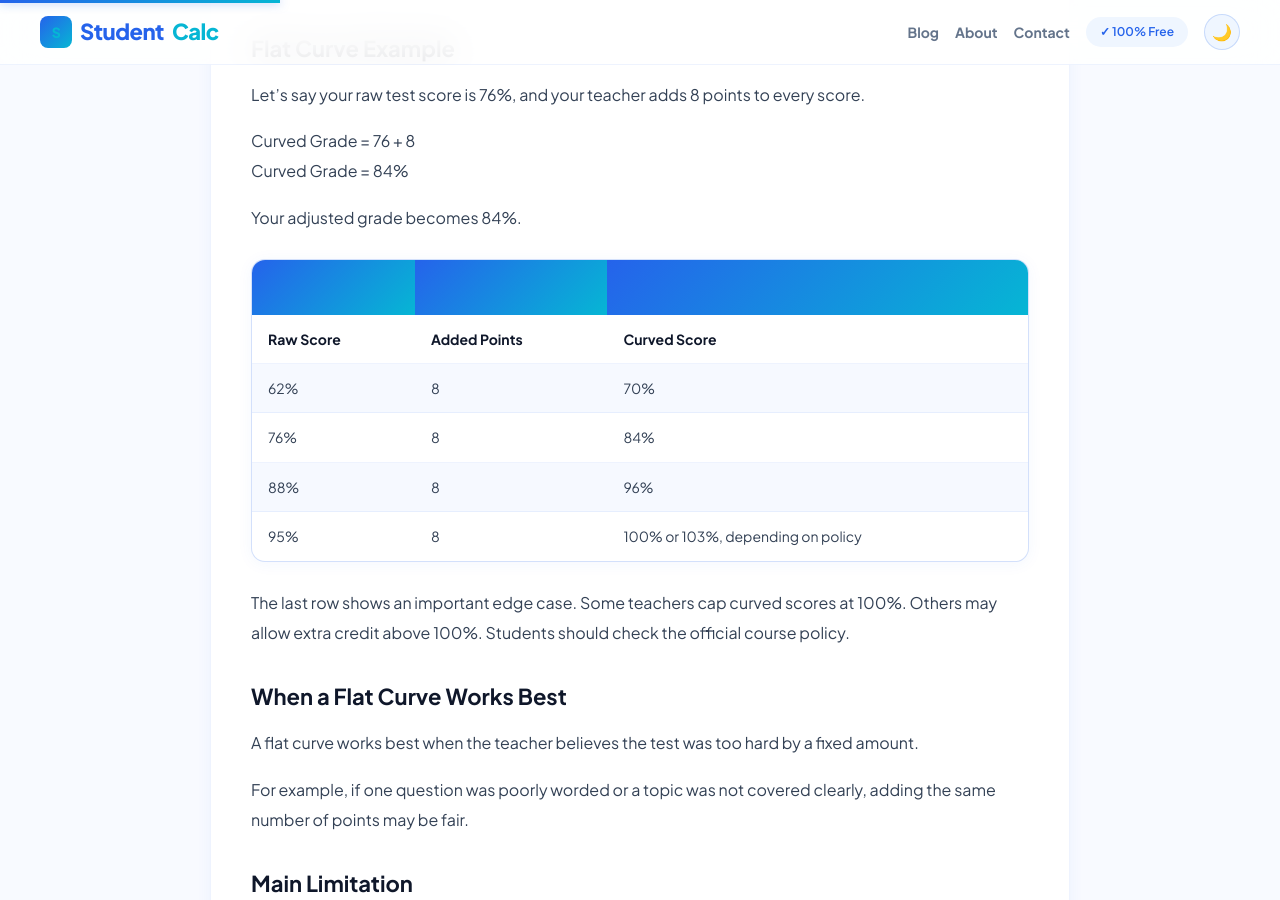
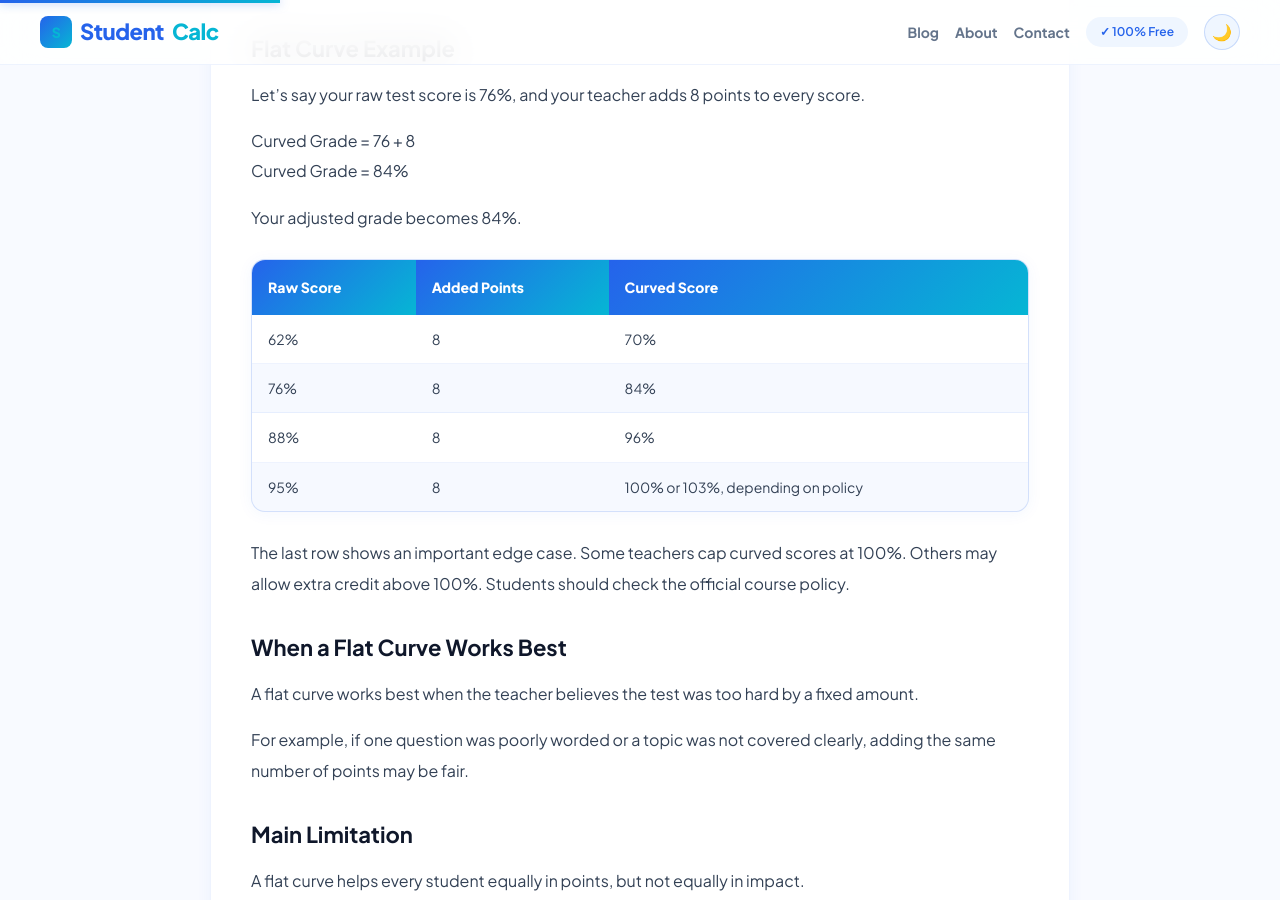
Before and after one commit to zaidmeo09-dhangal/studentcalctools, a Jekyll site: the page built from _posts/2026-07-09-grade-curve-calculator-how-curved-grading-works.md, in a window 1280 px wide and 900 px high, scrolled down 4533 px. Built offline with Jekyll 4.4.1, drawn with Linux system fonts in a browser that asks for light colours.

```diff
--- a/_posts/2026-07-09-grade-curve-calculator-how-curved-grading-works.md
+++ b/_posts/2026-07-09-grade-curve-calculator-how-curved-grading-works.md
@@ -138,9 +138,8 @@ Curved Grade = 84%
 Your adjusted grade becomes 84%.
 
 
-|  |  |  |
-| ------------- | ---------------- | --------------------------------- |
-| **Raw Score** | **Added Points** | **Curved Score** |
+| Raw Score | Added Points | Curved Score |
+| --------- | ------------ | --------------------------------- |
 | 62% | 8 | 70% |
 | 76% | 8 | 84% |
 | 88% | 8 | 96% |
@@ -190,9 +189,8 @@ Curve Points = 7
 Now add 7 points to each student’s raw score.
 
 
-|  |  |  |
-| ------------- | ---------------- | ---------------- |
-| **Raw Score** | **Curve Points** | **Curved Score** |
+| Raw Score | Curve Points | Curved Score |
+| --------- | ------------ | ------------ |
 | 55% | 7 | 62% |
 | 68% | 7 | 75% |
 | 81% | 7 | 88% |
@@ -214,9 +212,8 @@ An average-based curve depends heavily on the class average. If the class averag
 For example:
 
 
-|  |  |  |
-| ------------------------- | ------------------ | ---------------- |
-| **Current Class Average** | **Target Average** | **Curve Points** |
+| Current Class Average | Target Average | Curve Points |
+| --------------------- | -------------- | ------------- |
 | 68% | 75% | +7 |
 | 73% | 75% | +2 |
 | 78% | 75% | 0 or no curve |
@@ -245,9 +242,8 @@ Then the z-score can be mapped to a curved grade or letter grade scale.
 Let’s say:
 
 
-|  |  |
-| ------------------ | --------- |
-| **Input** | **Value** |
+| Input | Value |
+| ------------------ | ----- |
 | Your raw score | 84% |
 | Class mean | 72% |
 | Standard deviation | 8 |
@@ -268,9 +264,8 @@ That usually means your performance was well above average, even if 84% does not
 Different teachers use different mappings, but here is a simple example:
 
 
-|  |  |  |
-| ----------------- | ------------------------ | ------------------------- |
-| **Z-Score Range** | **Relative Performance** | **Possible Letter Grade** |
+| Z-Score Range | Relative Performance | Possible Letter Grade |
+| -------------- | -------------------- | --------------------- |
 | +1.5 or higher | Far above average | A |
 | +0.5 to +1.49 | Above average | B |
 | -0.5 to +0.49 | Near average | C |
@@ -319,9 +314,8 @@ So, a 64% becomes an 80%.
 Here are more examples:
 
 
-|  |  |  |
-| ------------- | --------------- | ---------------- |
-| **Raw Score** | **Square Root** | **Curved Score** |
+| Raw Score | Square Root | Curved Score |
+| --------- | ----------- | ------------ |
 | 36% | 6 | 60% |
 | 49% | 7 | 70% |
 | 64% | 8 | 80% |
@@ -348,9 +342,8 @@ A student with 36% can move to 60%, while a student with 81% moves to 90%. That
 ## **Quick Comparison of Grade Curve Methods**
 
 
-|  |  |  |  |
+| Method | Formula | Best Use Case | Biggest Risk |
 | ------------------- | -------------------------------------- | -------------------------- | -------------------------------- |
-| **Method** | **Formula** | **Best Use Case** | **Biggest Risk** |
 | Flat curve | Raw Grade + Points | Simple correction | May over-boost high scores |
 | Average-based curve | Raw Grade + (Target Avg - Current Avg) | Raising class average | Depends on class average |
 | Bell curve | (Score - Mean) ÷ SD | Relative class ranking | Can feel unfair in small classes |
@@ -392,9 +385,8 @@ Raw Score = 78%
 Look for clues from your teacher:
 
 
-|  |  |
+| Teacher Says | Likely Method |
 | -------------------------------------- | ------------------- |
-| **Teacher Says** | **Likely Method** |
 | “Everyone gets 5 points back” | Flat curve |
 | “I raised the class average to 75” | Average-based curve |
 | “Grades are based on the distribution” | Bell curve |
@@ -423,9 +415,8 @@ Finally, check how your curved percentage maps to a letter grade.
 A common scale is:
 
 
-|  |  |
-| -------------- | ---------------- |
-| **Percentage** | **Letter Grade** |
+| Percentage | Letter Grade |
+| ----------- | ------------ |
 | 90% to 100% | A |
 | 80% to 89% | B |
 | 70% to 79% | C |
@@ -460,9 +451,8 @@ Your curved test grade is 83%.
 ### **Step 3: Compare Before and After**
 
 
-|  |  |
-| ----------------- | --------- |
-| **Score Type** | **Grade** |
+| Score Type | Grade |
+| ----------------- | -------- |
 | Raw test score | 74% |
 | Curve added | 9 points |
 | Curved test score | 83% |
@@ -497,9 +487,8 @@ If the class average is already above the target average, an average-based curve
 Example:
 
 
-|  |  |  |
-| ------------------- | ------------------ | --------------- |
-| **Current Average** | **Target Average** | **Curve** |
+| Current Average | Target Average | Curve |
+| --------------- | -------------- | --------------- |
 | 82% | 75% | No upward curve |
 
 
@@ -536,9 +525,8 @@ Use a grade curve calculator when you want to estimate an adjusted score after a
 Use a regular grade calculator when you want to calculate your current class grade from homework, quizzes, exams, projects, and weights.
 
 
-|  |  |  |
+| Tool | Use It For | Example Question |
 | ---------------------- | -------------------------- | ----------------------------------- |
-| **Tool** | **Use It For** | **Example Question** |
 | Grade curve calculator | Curved test or exam scores | “What is my score after the curve?” |
 | Grade calculator | Weighted course grade | “What is my current class grade?” |
 | Final grade calculator | Final exam target | “What do I need on my final?” |
```
